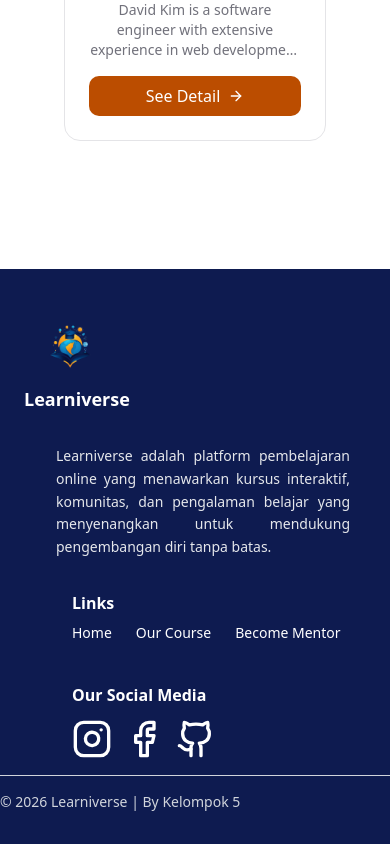
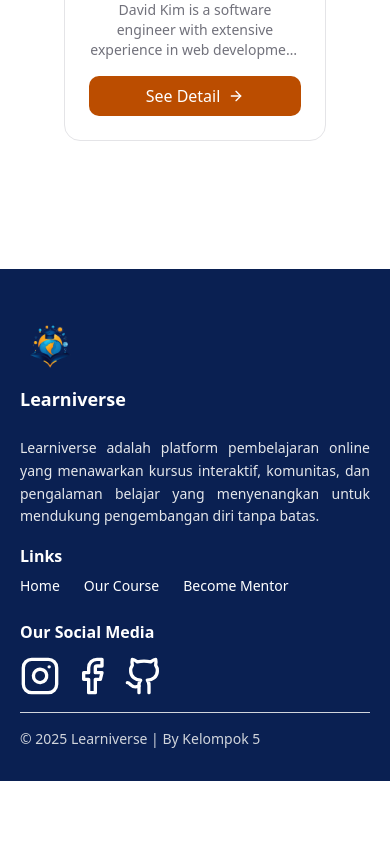
Before and after one commit to mhndkptr/Learniverse-FE, a Next.js app: page /mentor in a window 390 px wide. Shown: the part 2757-3601 px from the top of the page. After the commit the page ends 3538 px from the top, so only its background shows below. Built offline with nearby package versions, Linux system fonts and the light colour scheme; no server answers.

Commit message:
chore: adjust footer

```diff
--- a/src/components/layout/footer/AppFooter.jsx
+++ b/src/components/layout/footer/AppFooter.jsx
@@ -6,11 +6,11 @@ import { Instagram, Facebook, Github } from 'lucide-react'
 
 export default function AppFooter() {
   return (
-    <footer className="w-full bg-[#0E1B50] text-white">
+    <footer className="bg-bluePrimary-500 w-full text-white">
       {/* Upper Section */}
-      <div className="mx-auto flex max-w-6xl flex-col items-start justify-between gap-8 px-10 pt-12 pb-0 md:flex-row">
+      <div className="mx-auto flex flex-col items-start justify-between gap-4 px-5 pt-12 pb-0 md:flex-row md:gap-8 md:px-16">
         {/* Left - Logo + Description */}
-        <div className="flex flex-col items-start gap-6 md:w-[60%] md:flex-row md:items-center">
+        <div className="flex flex-col items-start gap-4 md:w-[60%] md:flex-row md:items-center md:gap-6">
           {/* Logo */}
           <div className="flex flex-col items-start">
             <Image
@@ -20,11 +20,11 @@ export default function AppFooter() {
               height={60}
               className="mb-2"
             />
-            <h2 className="mb-2 -ml-4 text-lg font-semibold">Learniverse</h2>
+            <h2 className="mb-2 text-lg font-semibold">Learniverse</h2>
           </div>
 
           {/* Description */}
-          <p className="ml-4 max-w-md text-justify text-sm leading-relaxed text-gray-200">
+          <p className="max-w-md text-justify text-sm leading-relaxed text-gray-200 md:ml-4">
             Learniverse adalah platform pembelajaran online yang menawarkan
             kursus interaktif, komunitas, dan pengalaman belajar yang
             menyenangkan untuk mendukung pengembangan diri tanpa batas.
@@ -32,7 +32,7 @@ export default function AppFooter() {
         </div>
 
         {/* Right - Links & Social */}
-        <div className="ml-8 flex flex-col items-start justify-between gap-10 md:mt-4 md:w-[55%] md:flex-row md:items-start">
+        <div className="flex flex-col items-start justify-between gap-6 md:mt-4 md:ml-8 md:w-[55%] md:flex-row md:items-start md:gap-8">
           {/* Links */}
           <div>
             <h1 className="mb-2 text-base font-semibold">Links</h1>
@@ -43,7 +43,7 @@ export default function AppFooter() {
               <Link href="/course" className="hover:underline">
                 Our Course
               </Link>
-              <Link href="/mentor" className="hover:underline">
+              <Link href="/mentor/registration" className="hover:underline">
                 Become Mentor
               </Link>
             </div>
@@ -83,24 +83,12 @@ export default function AppFooter() {
 
       {/* Bottom Bar */}
       <div className="flex w-full justify-center py-4">
-        <div className="w-full max-w-6xl border-t-1 border-gray-300 py-4">
+        <div className="mx-5 w-full border-t border-gray-300 py-4 md:mx-16">
           <p className="text-left text-sm text-gray-300">
-            &copy; {new Date().getFullYear()} Learniverse | By Kelompok 5
+            &copy; 2025 Learniverse | By Kelompok 5
           </p>
         </div>
       </div>
     </footer>
   )
 }
-
-// export default function AppFooter() {
-//   return (
-//     <footer className="bg-bluePrimary-500 w-full shadow-inner">
-//       <div className="mx-auto max-w-7xl px-4 py-6 sm:px-6 lg:px-8">
-//         <p className="text-center text-gray-500 dark:text-gray-400">
-//           &copy; {new Date().getFullYear()} Learniverse. All rights reserved.
-//         </p>
-//       </div>
-//     </footer>
-//   )
-// }
```
